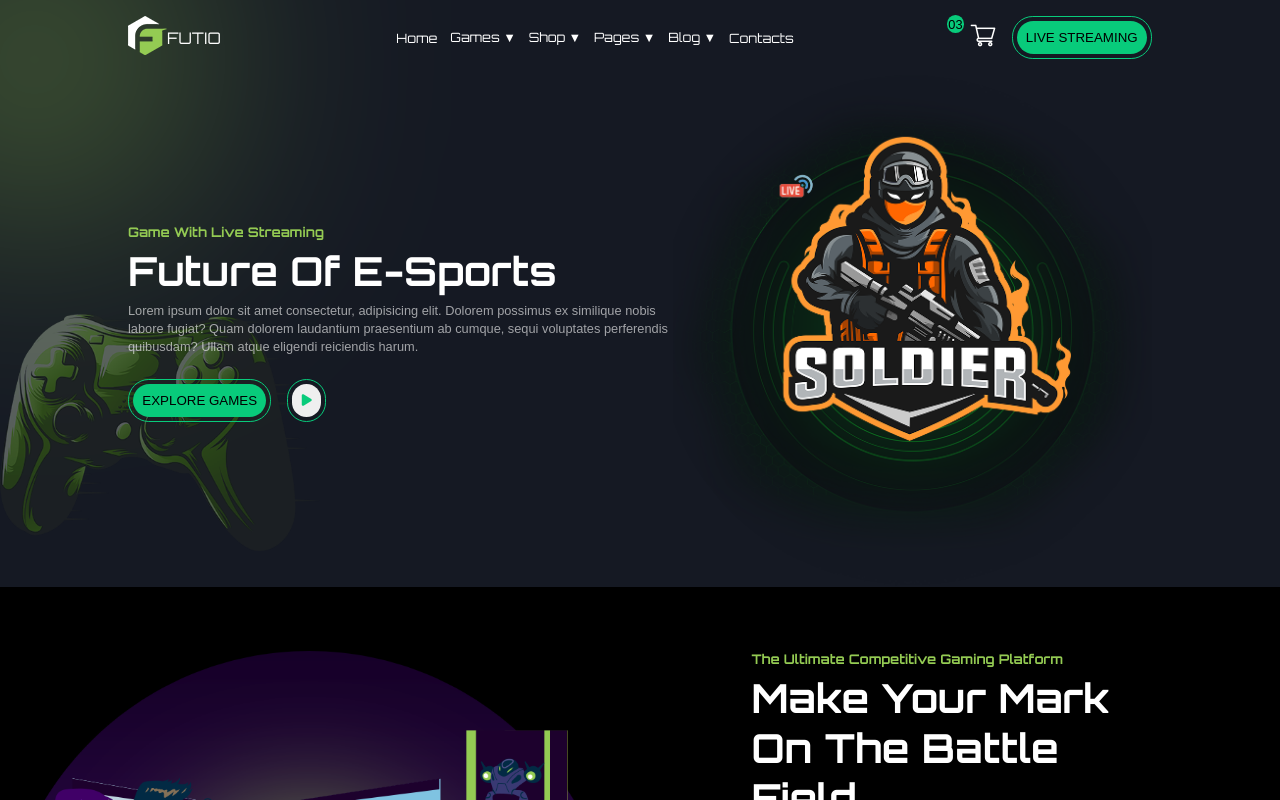
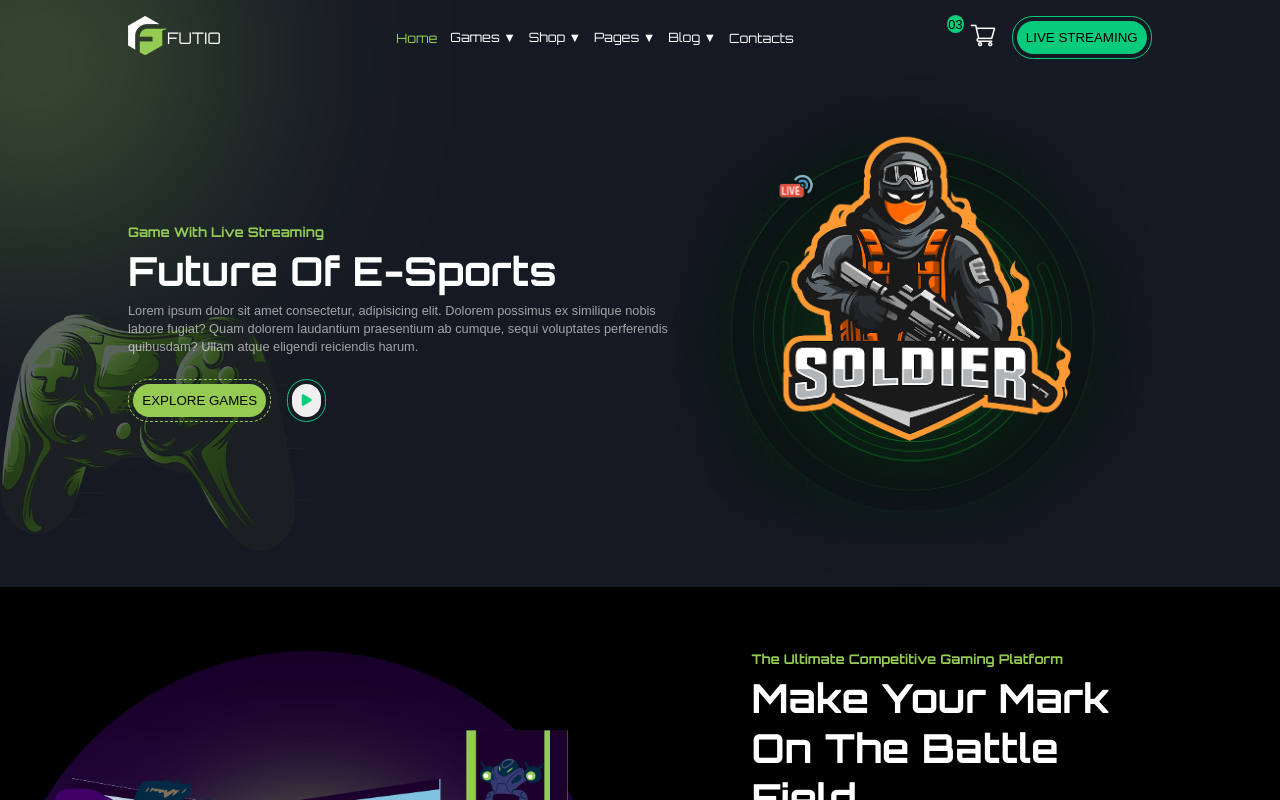
Before and after one commit to Alice-Rossi-03/proj-html-vuejs, a Vue app: page / in a window 1280 px wide. In both pictures the pointer is over the element 199 px from the left and 400 px from the top of the page. Shown: the top 800 px of the page. Built offline with nearby package versions, Linux system fonts and the light colour scheme.

Commit message:
feat (all) /add-hovers

```diff
--- a/src/components/1-header/AppJumbotron.vue
+++ b/src/components/1-header/AppJumbotron.vue
@@ -80,9 +80,18 @@
                 .button-border{
                     border-radius: 1.3em;
                     border: 1px solid $acquamarine;
+                    &:hover{
+                        border: 1px dashed $yellowish;
+                        cursor: pointer;
+                    }
 
                     .explore-button{
                             background-color: $acquamarine;
+                            &:hover{
+                            background-color: $yellowish;
+                            cursor: pointer;
+
+                            }
                         }
 
                     button{
@@ -98,6 +107,12 @@
                         }
                         i{
                             color: $acquamarine;
+                            &:hover{
+                            color: $yellowish;
+                            cursor: pointer;
+
+                            }
+
                             }
                     }
                 }
--- a/src/components/1-header/AppNav.vue
+++ b/src/components/1-header/AppNav.vue
@@ -92,19 +92,28 @@ import AppNavBar from './AppNavBar.vue'
             border-radius: 50%;
             font-family: sans-serif;
             background-color: $acquamarine;
+
         }
 
         .button-border{
             border-radius: 1.3em;
             border: 1px solid $acquamarine;
-
+            &:hover{
+                border: 1px dashed $yellowish;
+                cursor: pointer;
+            }
             button{
             background-color: $acquamarine;
             border: 0;
             padding: 0.7em;
             text-transform: uppercase;
             border-radius: 1.3em;
-            margin: 0.3em
+            margin: 0.3em;
+            &:hover{
+                background-color: $yellowish;
+                cursor: pointer;
+
+            }
         }
         }
 
--- a/src/components/1-header/AppNavBar.vue
+++ b/src/components/1-header/AppNavBar.vue
@@ -9,11 +9,23 @@
 </script>
 
 <template>
-    <li>{{ propsItem.name }}</li>
+    <li :class="propsItem.active ? 'current' : '' " class="li" >{{ propsItem.name }}</li>
+
 </template>
 
 <style lang="scss" scoped>
-    li{
+
+@use '../../styles/partials/variables' as *;
+    .li{
         list-style-type: none;
+
+        &:hover{
+            color: $light-green;
+            cursor: pointer;
+        }
+    }
+
+    .current{
+        color: $light-green;
     }
 </style>
--- a/src/components/2-main/AppMainFive.vue
+++ b/src/components/2-main/AppMainFive.vue
@@ -27,7 +27,7 @@ import {store} from '../../store';
                 left: amount,
                 behavior: 'smooth'
             });
-        }
+        },
     },
     created(){
         setInterval(this.autoScroll, 3000)
@@ -45,7 +45,7 @@ import {store} from '../../store';
         </div>
 
         <div id='carousel' class="carousel-container">
-            <ReviewCard v-for="(item, index) in store.reviewsList" :key="index" :propsItem="item"/>
+            <ReviewCard v-for="(item, index) in store.reviewsList" :key="index" :propsItem="item" @mouseover="stopScroll()" />
         </div>
     </div>
   </div>
--- a/src/components/2-main/AppMainOne.vue
+++ b/src/components/2-main/AppMainOne.vue
@@ -106,8 +106,18 @@ import {store} from '../../store.js';
                 .button-border{
                     border-radius: 1.3em;
                     border: 1px solid $acquamarine;
+                    &:hover{
+                        border: 1px dashed $yellowish;
+                        cursor: pointer;
+                    }
                     .explore-button{
                             background-color: $acquamarine;
+
+                            &:hover{
+                            background-color: $yellowish;
+                            cursor: pointer;
+
+                        }
                         }
 
                     button{
--- a/src/components/2-main/AppMainTwo.vue
+++ b/src/components/2-main/AppMainTwo.vue
@@ -98,6 +98,10 @@ import {store} from '../../store';
                 .button-border{
                     border-radius: 1.3em;
                     border: 1px solid $acquamarine;
+                    &:hover{
+                        border: 1px dashed $yellowish;
+                        cursor: pointer;
+                    }
 
                     button{
                         background-color: $acquamarine;
@@ -105,7 +109,12 @@ import {store} from '../../store';
                         padding: 0.7em;
                         text-transform: uppercase;
                         border-radius: 1.3em;
-                        margin: 0.3em
+                        margin: 0.3em;
+
+                        &:hover{
+                            background-color: $yellowish;
+                            cursor: pointer;
+                        }
                     }
                 }
             }
--- a/src/components/3-footer/AppFooter.vue
+++ b/src/components/3-footer/AppFooter.vue
@@ -202,6 +202,10 @@ import {store} from '../../store';
             color: $white;
             font-size: 1.5em;
             padding: 0.5em;
+
+            &:hover{
+              background-color: $light-green;
+            }
           }
         }
       }
--- a/src/components/3-footer/SocialItem.vue
+++ b/src/components/3-footer/SocialItem.vue
@@ -21,14 +21,15 @@ export default{
 </template>
 
 <style lang="scss" scoped>
-
+@use '../../styles/partials/variables' as *;
 li{
     opacity: 0.6;
     list-style-type: none;
     font-family: sans-serif;
 
-    a{
-        text-decoration: none;
+    &:hover{
+        color: $light-green;
+        cursor: pointer;
     }
 }
 </style>
--- a/src/styles/partials/_variables.scss
+++ b/src/styles/partials/_variables.scss
@@ -8,3 +8,4 @@ $orange: #ff9933;
 $darker-blue: #212734;
 $lighter-blue: #30415F;
 $medium-blue: #28344A;
+$yellowish: #95CB53 ;
```
